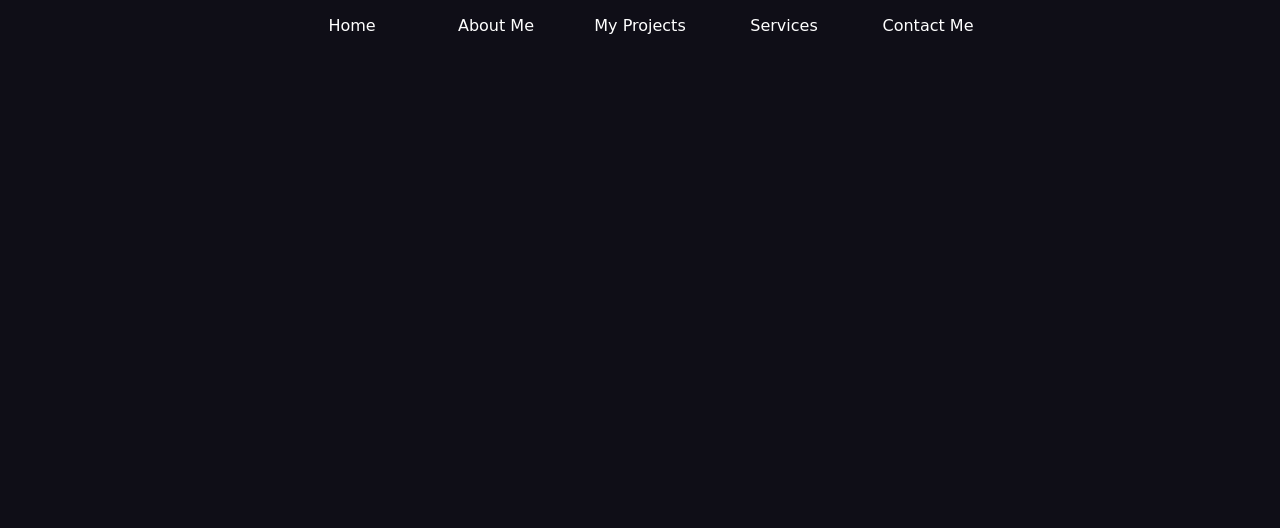
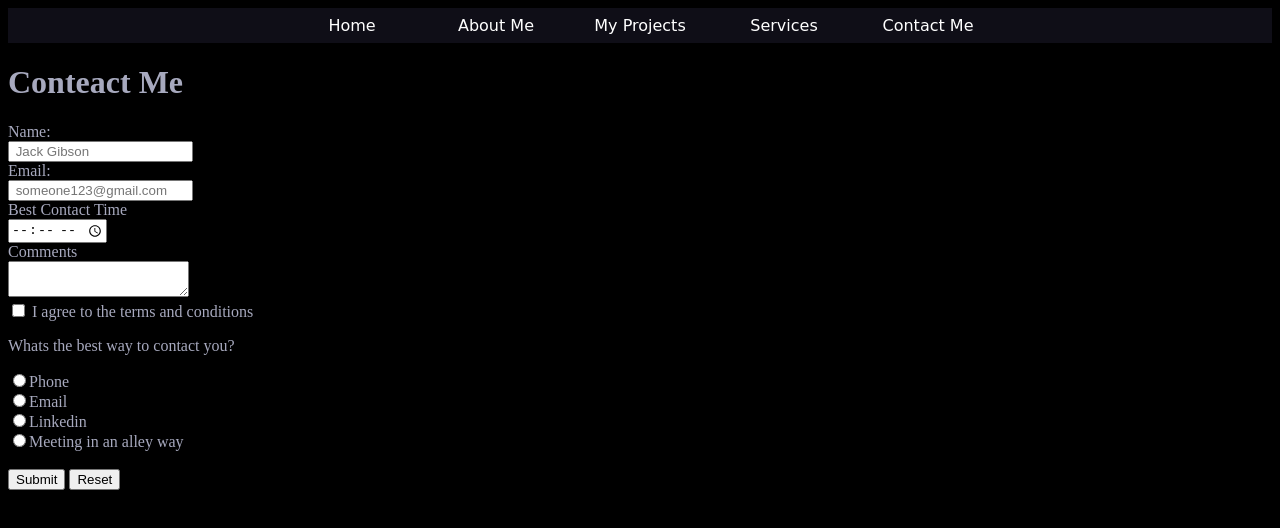
Before and after one commit to Fahim2965/Fahim2965.github.io, a plain HTML site: page Contact.html in a window 1280 px wide. Drawn offline with Linux system fonts and the light colour scheme.

Commit message:
I added contect info

```diff
--- a/Contact.html
+++ b/Contact.html
@@ -9,11 +9,48 @@
 </head>
 <body>
     <nav>
-    <a href="Mainpage.html">Home</a>
+    <a href="index.html">Home</a>
     <a href="Aboutme.html">About Me</a>
     <a href="Projects.html">My Projects</a>
     <a href="Services.html">Services</a>
     <a href="Contact.html">Contact Me</a>
     </nav>
+
+    <h1>Conteact Me</h1>
+
+
+
+    <form action="https://us-central1-steam-center-app-dev.cloudfunctions.net/formToEmail"
+    method="post"
+   >
+        <label>Name:</label>
+        <br>
+        <input placeholder=" Jack Gibson" name="fullName">
+        <br>
+        <label>Email:</label>
+        <br>
+        <input placeholder=" someone123@gmail.com" name="email">
+        <br>
+        <label>Best Contact Time</label>
+        <br>
+        <input type="time" name="contactTime">
+        <br>
+        <label>Comments</label>
+        <br>
+        <textarea name="comments"></textarea>
+        <br>
+        <input type="checkbox" name="terms">
+        <label>I agree to the terms and conditions</label>
+        <br>
+        <p>Whats the best way to contact you?</p>
+        <input type="radio" name="contactTypes" value="phone"><label>Phone</label><br>
+        <input type="radio" name="contactTypes" value="email"><label>Email</label><br>
+        <input type="radio" name="contactTypes" value="linkedin"><label>Linkedin</label><br>
+        <input type="radio" name="contactTypes" value="alleyway"><label>Meeting in an alley way</label><br>
+        <br>
+        <input type="submit">
+        <input type="reset">
+        <input name="send-to" value="fmuntasir2@brooklynsteamcenter.org" hidden>
+    </form>
 </body>
 </html>
--- a/style.css
+++ b/style.css
@@ -7,7 +7,7 @@ nav {
 }
 
 body {
-    background-color: #0f0e17;
+    background-color: rgb(0, 0, 0);
     color: #a7a9be;
 }
 
@@ -41,7 +41,7 @@ nav > a {
 }
 
 nav > a:hover {
-background-color: rgb(3, 66, 45);
+background-color: rgb(217, 181, 243);
 }
 
 nav {
```
Also changed, not shown: Aboutme.html (+8 -1 lines), Mainpage.html (deleted, +0 -36 lines), Projects.html (+1 -1 lines), Services.html (+1 -1 lines).
